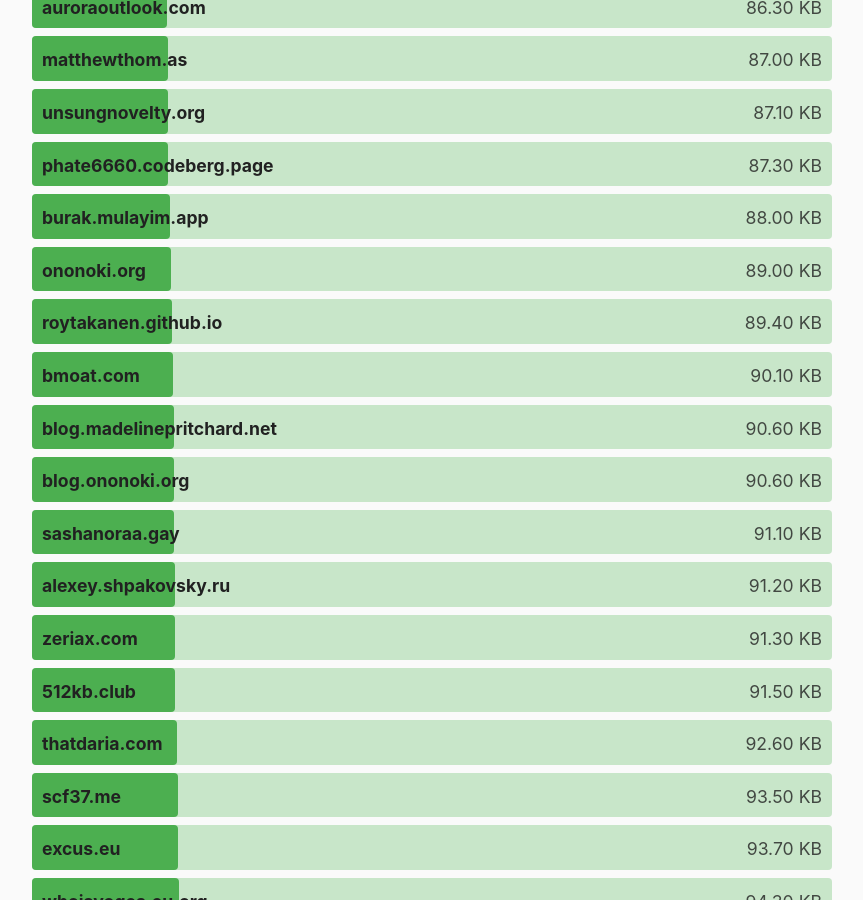
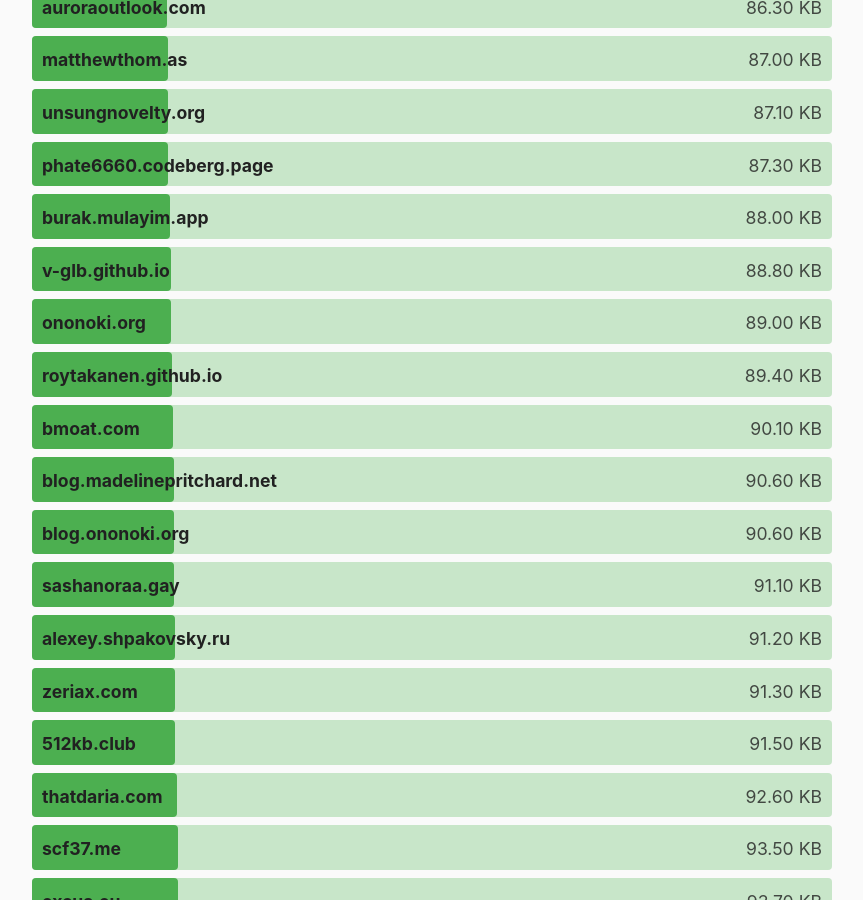
Before and after one commit to kevquirk/512kb.club, a Jekyll site: the page built from index.md, in a window 1280 px wide and 900 px high, scrolled down 19363 px. Shown: the whole window, without its empty margins (208-1071 px from the left). Built offline with Jekyll 4.4.1, drawn with Linux system fonts in a browser that asks for light colours.

Commit message:
Update sites.yml
https://gtmetrix.com/reports/v-glb.github.io/PVpMgsWU/

```diff
--- a/_data/sites.yml
+++ b/_data/sites.yml
@@ -2997,6 +2997,11 @@
   size: 7.6
   last_checked: 2022-04-26
 
+- domain: v-glb.github.io
+  url: https://v-glb.github.io/
+  size: 88.8
+  last_checked: 2023-07-11
+
 - domain: wayfarers.space
   url: https://wayfarers.space/
   size: 364
```
